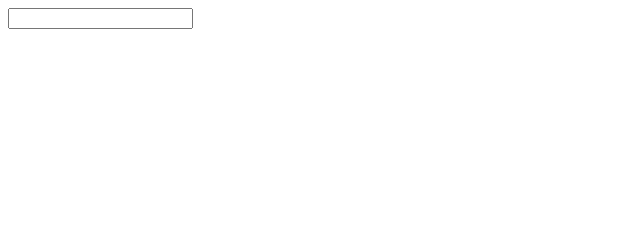
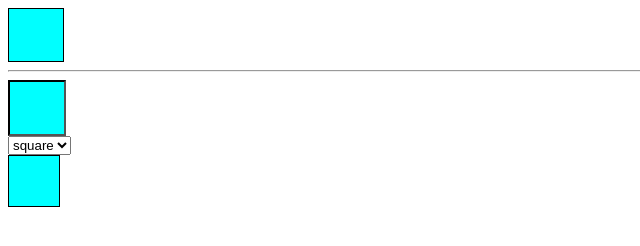
Before and after one commit to owenwrightSA/Guessing_game, a plain HTML site: page index.html in a window 1280 px wide. Shown: the whole page, without its empty margins (0-640 px from the left). Drawn offline with Linux system fonts and the light colour scheme.

Commit message:
boxes and math

```diff
--- a/index.html
+++ b/index.html
@@ -13,6 +13,15 @@
         <input type="number" id="guess">
         <div id="feedback"> </div>
     </div>
+    <hr>
+    <div><input type="number" id="calc"></div>
+    <select class="square" id="function">
+        <option value="square"> square </option>
+        <option value="cube"> cube </option>
+        <option value="2x+7"> 2x+7 </option>
+        <option value="double"> double </option>
+    </select>
+    <div id="output"></div>
     <script src="script.js"></script>
 </body>
     </html>
--- a/script.js
+++ b/script.js
@@ -1,5 +1,7 @@
 const numberBox = document.getElementById('guess');
 const feedbackBox = document.getElementById('feedback');
+
+document.getElementById('guess').style.fontSize = "x-large";
 
 const newNumber = Math.floor(Math.random()*100);
 
@@ -17,3 +19,29 @@ function checkNumber() {
         feedbackBox.innerText = "just right!";
     }
 }
+
+const calcBox = document.getElementById('calc');
+const functionBox = document.getElementById('function');
+const outputBox = document.getElementById('output')
+
+document.getElementById('calc').style.fontSize = "x-large";
+document.getElementById('output').style.fontSize = "x-large";
+
+functionBox.addEventListener('change', function1)
+calcBox.addEventListener('change',function1)
+
+function function1() {
+    const number = calcBox.value;
+    if( functionBox.value == "cube"){
+        outputBox.innerText = number**3
+    }
+    else if ( functionBox.value == "square"){
+        outputBox.innerText = number**2
+    }
+    else if ( functionBox.value == "2x+7"){
+        outputBox.innerText = 2*number+7
+    }
+    else if ( functionBox.value == "double"){
+        outputBox.innerText = number*2
+    }
+}
--- a/style.css
+++ b/style.css
@@ -0,0 +1,22 @@
+#output{
+    height: 50px;
+    width: 50px;
+    background-color: aqua;
+    border-color: black;
+    border: 1px solid;
+}
+
+#calc{
+    height: 50px;
+    width: 50px;
+    background-color: aqua;
+    border-color: black;
+}
+
+#guess{
+    height: 50px;
+    width: 50px;
+    background-color: aqua;
+    border-color: black;
+    border: 1px solid;
+}
```
